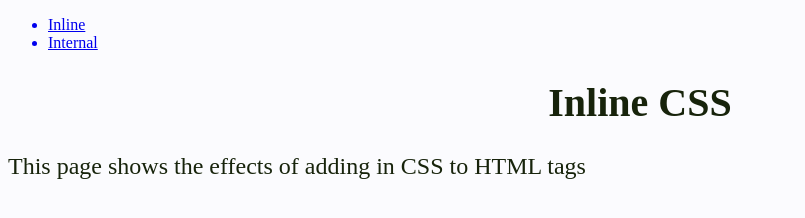
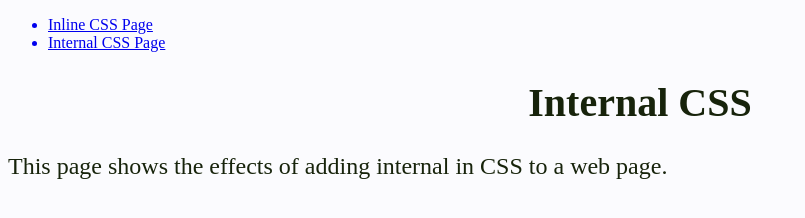
Before and after one commit to IkhmatS/css, a plain HTML site: page internal-css.html in a window 1280 px wide. Shown: the whole page, without its empty margins (0-805 px from the left). Drawn offline with Linux system fonts and the light colour scheme.

Commit message:
changed texts

```diff
--- a/internal-css.html
+++ b/internal-css.html
@@ -6,7 +6,8 @@
     <meta charset="UTF-8" />
     <meta http-equiv="X-UA-Compatible" content="IE=edge" />
     <meta name="viewport" content="width=device-width, initial-scale=1.0" />
-    <title>Internal-CSS</title>
+    <title>Internal CSS</title>
+    <!--Internal CSS ends here-->
     <style>
       body {
         background-color: #fbfbfe;
@@ -20,17 +21,20 @@
         font-size: 24px;
       }
     </style>
+    <!--Internal CSS ends here-->
   </head>
   <body>
+    <!--Header and all other content must be added in the body and not in the head tag. Do not do that, you will lose marks if you do that. -->
     <header>
       <nav>
         <ul>
-          <a href="index.html"><li>Inline</li></a>
-          <a href="internal-css.html"><li>Internal</li></a>
+          <!--Put anchors around lists as best practice, due to having better accessibility-->
+          <a href="index.html"><li>Inline CSS Page</li></a>
+          <a href="internal-css.html"><li>Internal CSS Page</li></a>
         </ul>
       </nav>
-      <h1>Inline CSS</h1>
+      <h1>Internal CSS</h1>
     </header>
-    <p>This page shows the effects of adding in CSS to HTML tags</p>
+    <p>This page shows the effects of adding internal in CSS to a web page.</p>
   </body>
 </html>
```
